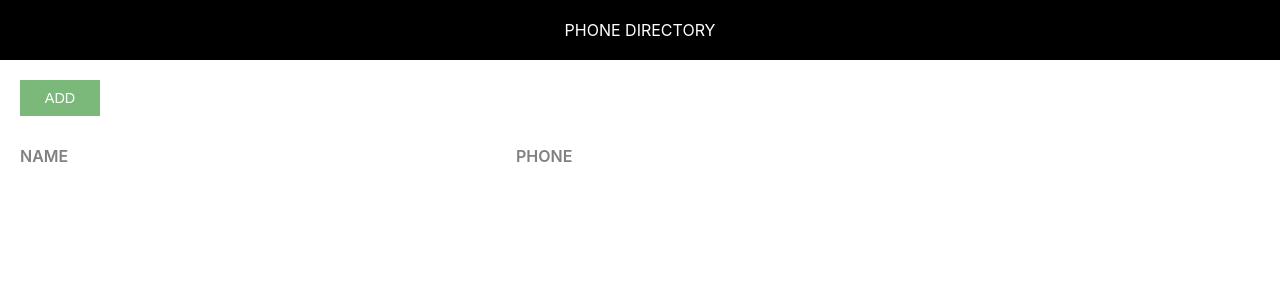
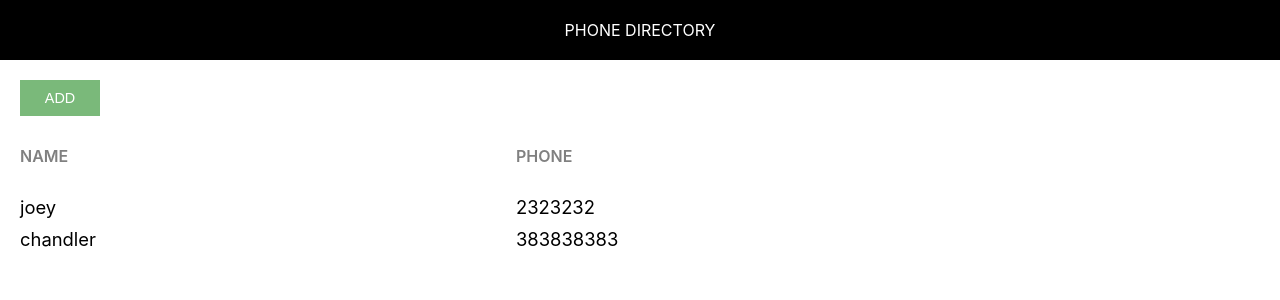
Before and after one commit to pavitkalra1/phone-directory, a React (Create React App) app: page / in a window 1280 px wide. Shown: the top 300 px of the page. Built offline with nearby package versions, Linux system fonts and the light colour scheme.

Commit message:
Dynamic Content: Rendered Subscribers Dynamically

```diff
--- a/src/App.js
+++ b/src/App.js
@@ -4,6 +4,19 @@
 
 class App extends Component {
   render() {
+    let subscribers = [
+      {
+        id: 1,
+        name: "joey",
+        phone: "2323232"
+      },
+      {
+        id: 2,
+        name: "chandler",
+        phone: "383838383"
+      }
+    ];
+
     return (
       <div>
        <Header />
@@ -14,6 +27,14 @@
             <span className="grid-item name-heading">Name</span>
             <span className="grid-item phone-heading">Phone</span>
           </div>
+          {
+            subscribers.map(sub => {
+              return <div key={sub.id} className="grid-container">
+                <span className="grid-item">{sub.name}</span>
+                <span className="grid-item">{sub.phone}</span>
+              </div>
+            })
+          }
 
         </div>
       </div>
```
